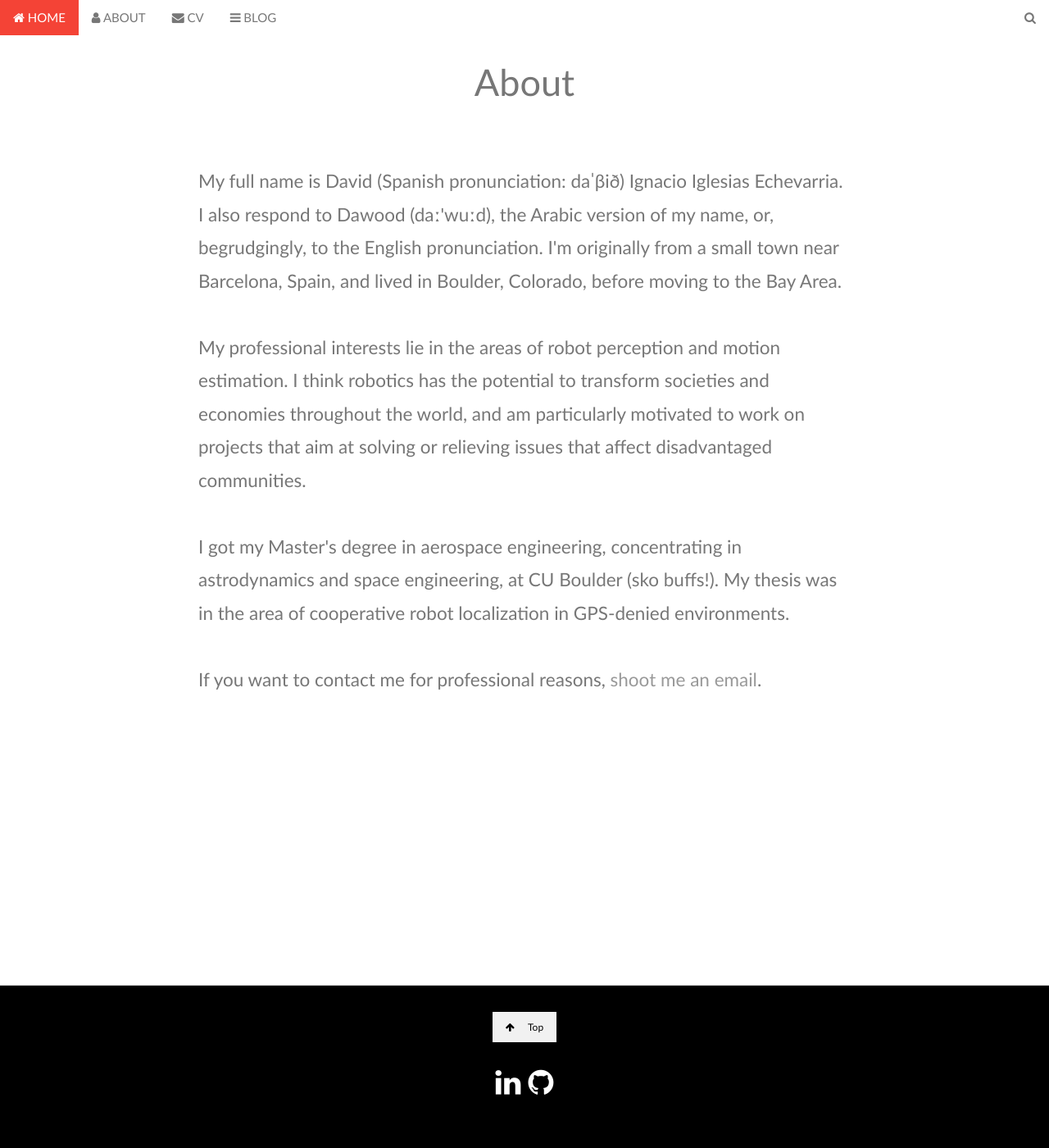
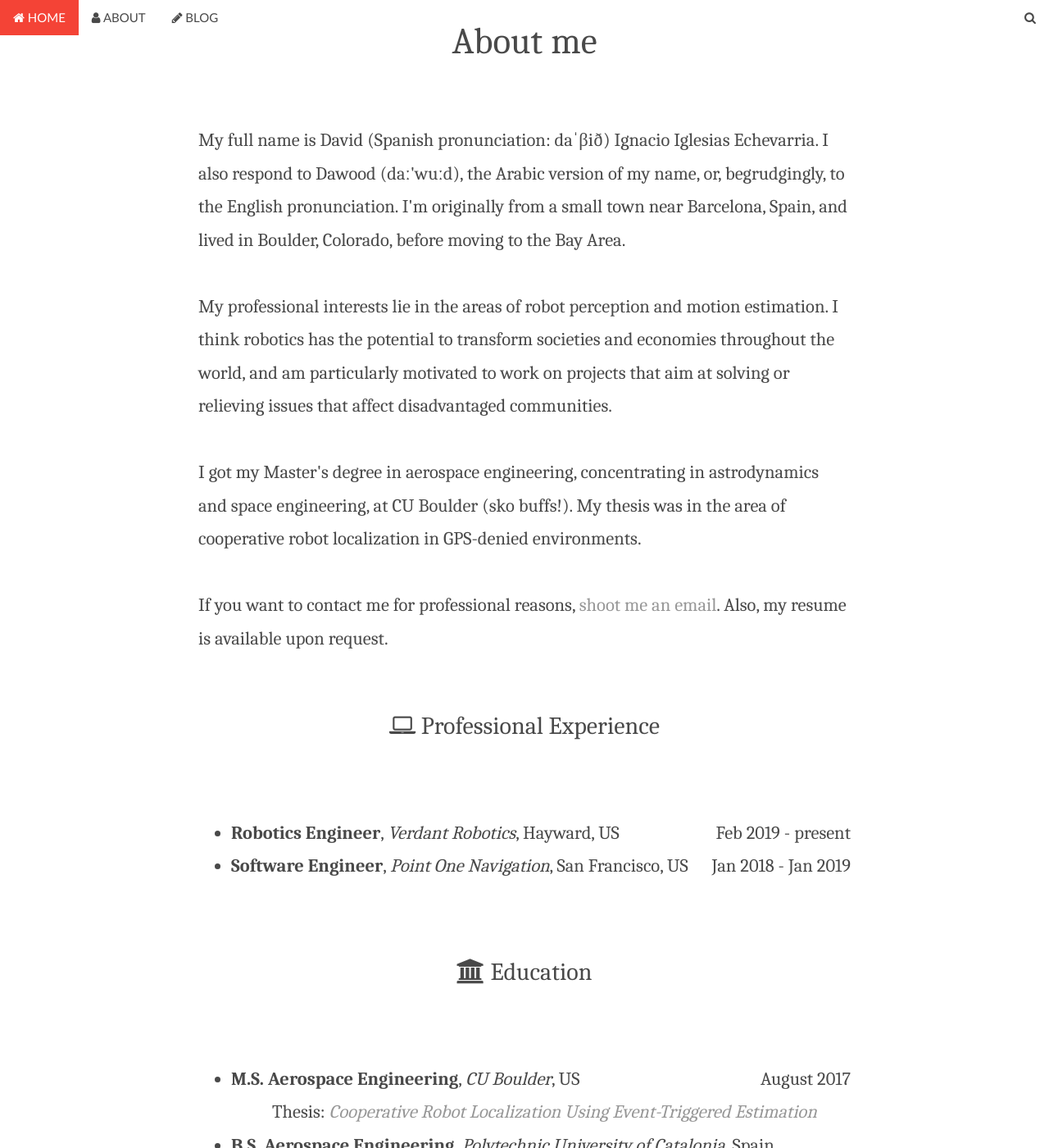
Before and after one commit to davidiglesias/davidiglesias.github.io, a Jekyll site: the page built from about/index.html, in a window 1280 px wide and 1400 px high. Shown: the whole window at 82% size. Built offline with Jekyll 4.4.1, drawn with Linux system fonts in a browser that asks for light colours; some of the changed text lies outside the part shown.

Commit message:
website v1

```diff
--- a/_layouts/default.html
+++ b/_layouts/default.html
@@ -4,21 +4,23 @@
 <meta name="viewport" content="width=device-width, initial-scale=1">
 <link rel="stylesheet" href="https://www.w3schools.com/w3css/4/w3.css">
 <link rel="stylesheet" href="https://fonts.googleapis.com/css?family=Lato">
+<link rel="stylesheet" href="https://fonts.googleapis.com/css?family=Caladea:400,700">
+<link rel="stylesheet" href="https://fonts.googleapis.com/css?family=Caveat:400,700">
+<link rel="stylesheet" href="https://fonts.googleapis.com/css?family=Montserrat">
 <link rel="stylesheet" href="https://cdnjs.cloudflare.com/ajax/libs/font-awesome/4.7.0/css/font-awesome.min.css">
 <link rel="stylesheet" type="text/css" href="/css/main.css">
 
 <body>
     <title>{{ page.title }}</title>
     <div class="w3-top">
-        <div class="w3-bar" id="myNavbar">
+        <div class="w3-bar" id="myNavbar" style="font-family: 'Gill Sans', 'Gill Sans MT', Calibri, 'Trebuchet MS', sans-serif;">
             <a class="w3-bar-item w3-button w3-hover-black w3-hide-medium w3-hide-large w3-right"
                 href="javascript:void(0);" onclick="toggleFunction()" title="Toggle Navigation Menu">
                 <i class="fa fa-bars"></i>
             </a>
             <a href="/" class="w3-bar-item w3-button w3-hover-red"><i class="fa fa-home"></i> HOME</a>
             <a href="/about" class="w3-bar-item w3-button w3-hide-small w3-hover-red"><i class="fa fa-user"></i> ABOUT</a>
-            <a href="/cv" class="w3-bar-item w3-button w3-hide-small w3-hover-red"><i class="fa fa-envelope"></i> CV</a>
-            <a href="/blog" class="w3-bar-item w3-button w3-hide-small w3-hover-red"><i class="fa fa-bars"></i> BLOG</a>
+            <a href="/blog" class="w3-bar-item w3-button w3-hide-small w3-hover-red"><i class="fa fa-pencil"></i> BLOG</a>
             <a href="#" class="w3-bar-item w3-button w3-hide-small w3-right w3-hover-red">
                 <i class="fa fa-search"></i>
             </a>
@@ -27,22 +29,21 @@
         <!-- Navbar on small screens -->
         <div id="navDemo" class="w3-bar-block w3-white w3-hide w3-hide-large w3-hide-medium">
             <a href="/about" class="w3-bar-item w3-button" onclick="toggleFunction()">ABOUT</a>
-            <a href="/cv/" class="w3-bar-item w3-button" onclick="toggleFunction()">CV</a>
             <a href="/blog" class="w3-bar-item w3-button" onclick="toggleFunction()">BLOG</a>
             <a href="#" class="w3-bar-item w3-button">SEARCH</a>
         </div>
     </div>
-    <!-- <div class="container"> -->
 
     {{ content }}
 
-    <!-- </div> -->
-    <footer class="w3-center w3-black w3-padding-32 w3-bottom">
+    <footer class="w3-center w3-black w3-padding-16">
         <a href="/" class="w3-button w3-light-grey w3-hover-red"><i class="fa fa-arrow-up w3-margin-right"></i>Top</a>
         <div class="w3-xxlarge w3-section">
             <i href="https://linkedin.com/in/david-iglesias-echevarria" class="fa fa-linkedin w3-hover-opacity"></i>
             <i href="https://github.com/davidiglesias" class="fa fa-github w3-hover-opacity"></i>
+            <i href="mailto:iglesias.david.ignacio@gmail.com" class="fa fa-envelope w3-hover-opacity"></i>
         </div>
+        <p>© David Iglesias-Echevarria. All rights reserved.</p>
     </footer>
     <script>
         // Modal Image Gallery
@@ -60,10 +61,10 @@
 
         function myFunction() {
             var navbar = document.getElementById("myNavbar");
-            if (document.body.scrollTop > 10 || document.documentElement.scrollTop > 10) {
-                navbar.className = "w3-bar" + " w3-card" + " w3-animate-top" + " w3-white";
+            if (document.body.scrollTop > 10 || document.documentElement.scrollTop > 100) {
+                navbar.className = "w3-bar" + " w3-card" + " w3-animate-top" + " w3-black";
             } else {
-                navbar.className = navbar.className.replace(" w3-card w3-animate-top w3-white", "");
+                navbar.className = navbar.className.replace(" w3-card w3-animate-top w3-black", "");
             }
         }
 
--- a/about/index.html
+++ b/about/index.html
@@ -1,6 +1,6 @@
 ---
 layout: default
-title: About
+title: About me
 ---
 <h1 class="w3-center">{{ page.title }}</h1>
 <div class="content">
@@ -15,5 +15,23 @@ title: About
     <br><br> I got my Master's degree in aerospace engineering, concentrating in astrodynamics and space engineering, at
     CU Boulder (sko buffs!). My thesis was in the area of cooperative robot localization in GPS-denied environments.
     <br><br> If you want to contact me for professional reasons, <a href="mailto:iglesias.david.ignacio@gmail.com">shoot
-        me an email</a>.
+        me an email</a>. Also, my resume is available upon request.
 </div>
+
+<h2 class="w3-center"> <i class="fa fa-laptop"></i> Professional Experience</h1>
+<div class="content">
+    <ul>
+    <li><span style="font-weight:bold">Robotics Engineer</span>, <i>Verdant Robotics</i>, Hayward, US<div class="w3-right">Feb 2019 - present</div></li>
+    <li><b>Software Engineer</b>, <i>Point One Navigation</i>, San Francisco, US<div class="w3-right">Jan 2018 - Jan 2019</div></li>
+    </ul>
+</div>
+
+<h2 class="w3-center"> <i class="fa fa-university"></i> Education</h1>
+<div class="content">
+    <ul>
+    <li><b>M.S. Aerospace Engineering</b>, <i>CU Boulder</i>, US<div class="w3-right">August 2017</div></li>
+    <div class=a> Thesis: <a href="https://arxiv.org/abs/1802.07346"><i>Cooperative Robot Localization Using Event-Triggered Estimation</i></a></div>
+    <li><b>B.S. Aerospace Engineering</b>, <i>Polytechnic University of Catalonia</i>, Spain<div class="w3-right">August 2015</div></li>
+    <div class=a> Graduated with honors</div>
+    </ul>
+</div>
--- a/css/main.css
+++ b/css/main.css
@@ -1,7 +1,3 @@
-body {
-    margin: 60px auto;
-    width: 70%;
-}
 nav ul, footer ul {
     /* font-family:'Helvetica', 'Arial', 'Sans-Serif'; */
     padding: 0px;
@@ -18,7 +14,7 @@ footer ul li {
 }
 a {
     text-decoration: none;
-    color: #999;
+    color: rgb(151, 151, 151);
 }
 h1 {
     font-size: 3em;
@@ -26,14 +22,14 @@ h1 {
 }
 h2 {
     font-size: 2em;
-    width: 70%;
+    /* width: 70%; */
     /* font-family:'Helvetica', 'Arial', 'Sans-Serif'; */
 }
 p {
     font-size: 1.5em;
     /* font-family:'Helvetica', 'Arial', 'Sans-Serif'; */
     line-height: 1.4em;
-    color: #333;
+    color: rgb(75, 75, 75);
 }
 p#small {
     font-size: 1.2em;
@@ -57,6 +53,13 @@ footer {
     width: 70%;
     font-size: 1.5em;
 }
+.content-bold {
+    margin: 0 auto;
+    padding: 50px;
+    width: 70%;
+    font-size: 1.5em;
+    font-weight: bold;
+}
 ul.posts {
     margin: 20px auto 40px;
     font-size: 1.5em;
@@ -65,24 +68,41 @@ ul.posts {
 ul.posts li {
     list-style: none;
 }
-body, h1, h2, h3, h4, h5, h6 {
-    font-family: "Gill Sans", sans-serif;
+body,h1,h2,h3,h4,h5,h6 {
+    font-family: "Caladea", serif;
 }
 
 body, html {
-    width: 100%;
-    color: #777;
+    height: 100%;
+    color: rgb(73, 73, 73);
     line-height: 1.8;
 }
 
+div.a {
+    text-indent: 50px;
+}
+
 /* Create a Parallax Effect */
-.bgimg-1 {
-    background-image: url("../assets/images/IMG_2181.png");
-    width: 100%;
+.bgimg-1, .bgimg-2, .bgimg-3 {
     background-attachment: fixed;
     background-position: center;
     background-repeat: no-repeat;
     background-size: cover;
+}
+
+.bgimg-1 {
+    background-image: url("../assets/images/IMG_2181.png");
+    min-height: 100%;
+}
+
+.bgimg-2 {
+    background-image: url("../assets/images/IMG_4937.png");
+    min-height: 100%;
+}
+
+.bgimg-3 {
+    background-image: url("../assets/images/IMG_0242.png");
+    min-height: 100%;
 }
 
 .w3-wide {letter-spacing: 10px;}
@@ -90,7 +110,7 @@ body, html {
 
 /* Turn off parallax scrolling for tablets and phones */
 @media only screen and (max-device-width: 1600px) {
-    .bgimg-1 {
+    .bgimg-1, .bgimg-2, .bgimg-3 {
         background-attachment: scroll;
         min-height: 400px;
     }
```
Also changed, not shown: _posts/2020-02-28-site-launched.md (deleted, +0 -7 lines), index.html (+21 -14 lines), 2 other files.
